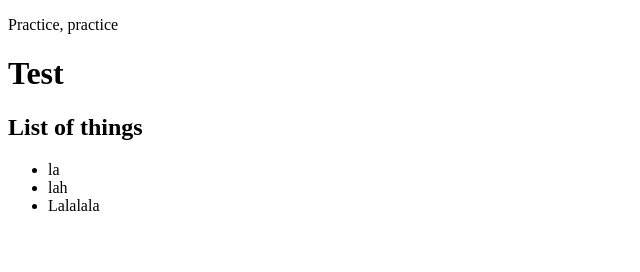
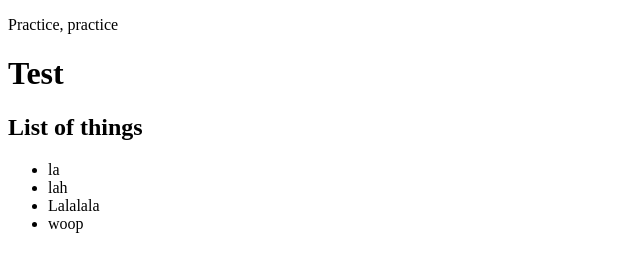
Before and after one commit to ZuriGa/zuriG, a plain HTML site: page practice.html in a window 1280 px wide. Shown: the full height of the page, 0-640 px from the left. Drawn offline with Linux system fonts and the light colour scheme.

Commit message:
two auth

```diff
--- a/practice.html
+++ b/practice.html
@@ -9,6 +9,7 @@
         <ul><li>la</li>
             <li>lah</li>
             <li>Lalalala</li>
+            <li>woop</li>
         </ul>
 
 </body>
```
